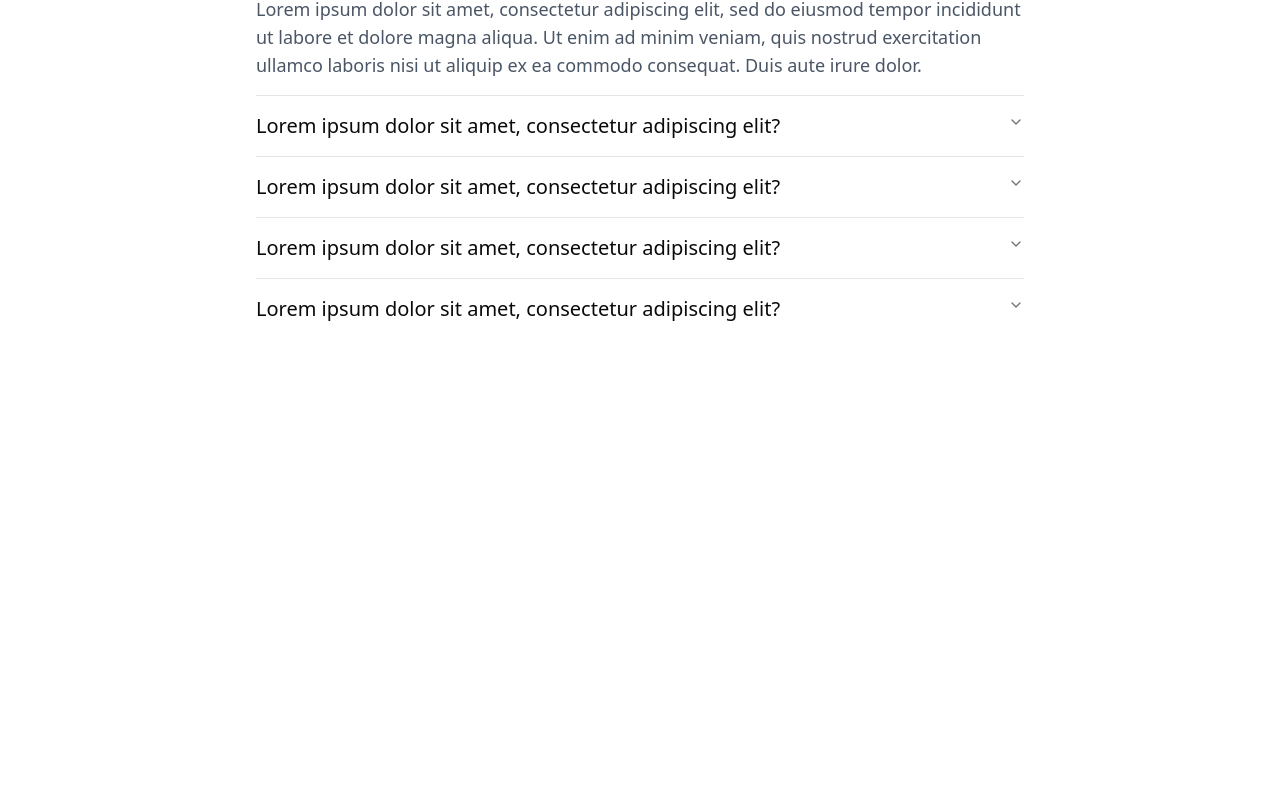
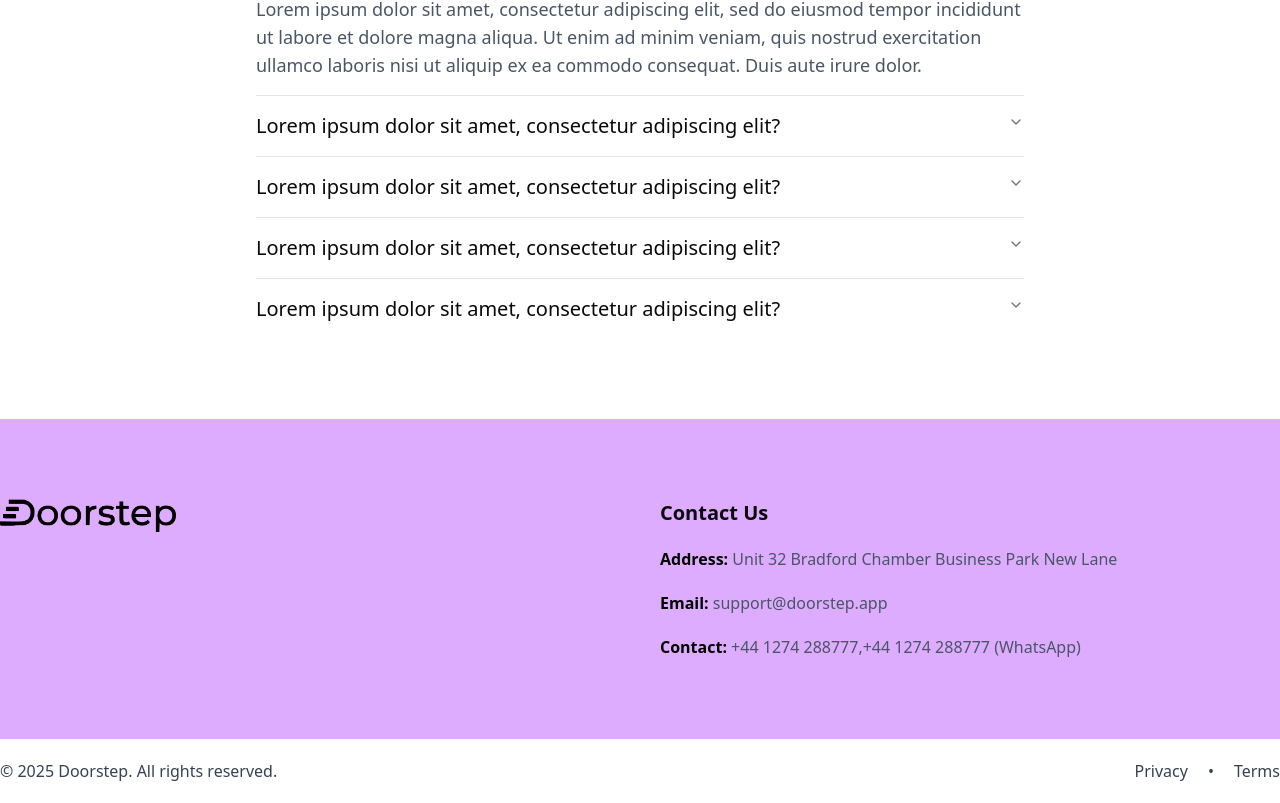
Before and after one commit to liton2k1/ibarrio-frontend, a Next.js app: page / in a window 1280 px wide. Shown: the part 4947-5750 px from the top of the page. Before the commit the page ends 5286 px from the top, so only its background shows below. Built offline with nearby package versions, Linux system fonts and the light colour scheme.

Commit message:
footer done

```diff
--- a/src/app/(MainLayout)/page.tsx
+++ b/src/app/(MainLayout)/page.tsx
@@ -1,5 +1,6 @@
 import CTA from '@/components/CTA/CTA';
 import FAQ from '@/components/FAQ/FAQ';
+import Footer from '@/components/Footer/Footer';
 import GuideList from '@/components/GuideList/GuideList';
 import Hero from '@/components/Hero/Hero';
 import Partner from '@/components/Partner/Partner';
@@ -15,6 +16,7 @@ const page = () => {
             <GuideList />
             <CTA />
             <FAQ/>
+            <Footer/>
         </div>
     );
 };
--- a/src/components/Footer/Footer.tsx
+++ b/src/components/Footer/Footer.tsx
@@ -1,9 +1,33 @@
+import Image from 'next/image';
 import React from 'react';
+import logo from "../../../public/logo/logo (5).png";
+import Container from '../Container/Container';
 
 const Footer = () => {
     return (
         <div>
-            <h1>This is footer</h1>
+            <div className='bg-[#DEACFF] py-20 mt-20'>
+                <Container className='grid grid-cols-1 md:grid-cols-2 gap-10'>
+                    <Image className='w-44' src={logo} alt='' />
+                    <ul className='space-y-5'>
+                        <li className='text-xl font-semibold'>Contact Us</li>
+                        <li className='text-gray-600'><span className='text-black font-semibold'>Address:</span> Unit 32 Bradford Chamber Business Park New Lane </li>
+                        <li className='text-gray-600'><span className='text-black font-semibold'>Email:</span> support@doorstep.app</li>
+                        <li className='text-gray-600'><span className='text-black font-semibold'>Contact:</span> +44 1274 288777,+44 1274 288777 (WhatsApp)</li>
+                    </ul>
+                </Container>
+            </div>
+
+            <Container className="text-gray-700 py-5">
+                <div className="flex flex-col md:flex-row justify-between items-center">
+                    <p>© 2025 Doorstep. All rights reserved.</p>
+                    <div className="flex space-x-5 mt-2 md:mt-0">
+                        <a href="#" className="hover:underline">Privacy</a>
+                        <span>•</span>
+                        <a href="#" className="hover:underline">Terms</a>
+                    </div>
+                </div>
+            </Container>
         </div>
     );
 };
--- a/src/components/Navbar/Navbar.tsx
+++ b/src/components/Navbar/Navbar.tsx
@@ -7,7 +7,7 @@ const Navbar = () => {
     return (
         <div className='border-b border-gray-300 py-7'>
             <Container>
-                <Image className='md:w-44 w-20 mx-auto' src={logo} alt='' />
+                <Image className='w-44 mx-auto' src={logo} alt='' />
             </Container>
         </div>
     );
```
